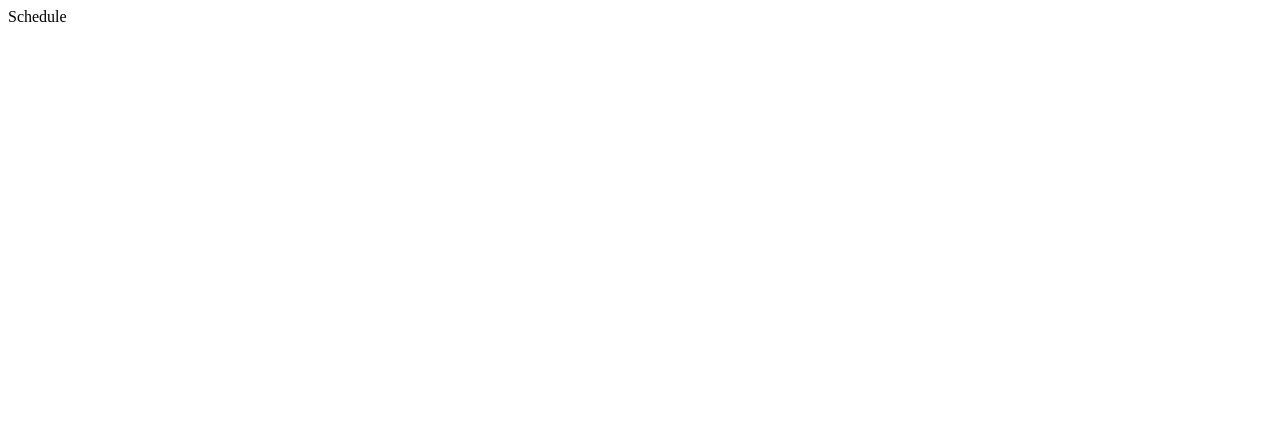
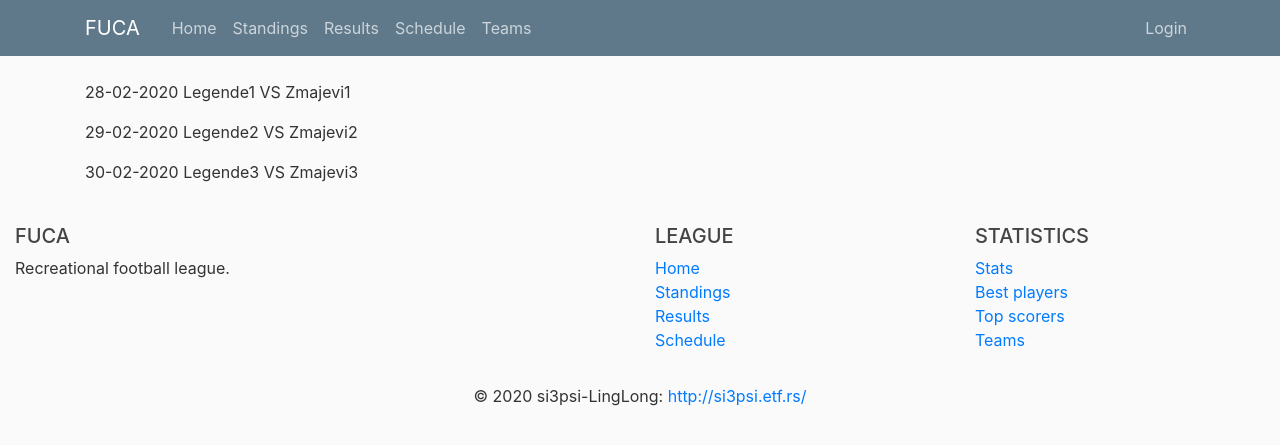
Before and after one commit to urosisakovic/FUCA, a Flask app: page /schedule in a window 1280 px wide. Before the commit the part shown is almost empty. Shown: the top 445 px of the page. Run offline with Flask 2, Linux system fonts and the light colour scheme; some libraries are stand-ins or nearby versions.

Commit message:
Added the simplest schedule.html page with the dummy data

```diff
--- a/src/dummydata.py
+++ b/src/dummydata.py
@@ -46,3 +46,21 @@ results = [
         'team2_goals':  '3'
     }
 ]
+
+schedule = [
+    {
+        'date':     '28-02-2020',
+        'team1':    'Legende1',
+        'team2':    'Zmajevi1'
+    },
+    {
+        'date':     '29-02-2020',
+        'team1':    'Legende2',
+        'team2':    'Zmajevi2'
+    },
+    {
+        'date':     '30-02-2020',
+        'team1':    'Legende3',
+        'team2':    'Zmajevi3'
+    }
+]
--- a/src/main.py
+++ b/src/main.py
@@ -25,7 +25,7 @@ def player():
 
 @app.route("/schedule")
 def schedule():
-    return "Schedule"
+    return render_template('schedule.html', schedule=dummydata.schedule, title='Schedule')
 
 
 @app.route("/login", methods=['GET', 'POST'])
--- a/src/templates/results.html
+++ b/src/templates/results.html
@@ -2,6 +2,6 @@
 
 {% block content %}
     {% for result in results %}
-        <p>{{result.date}} {{result.team1_name}} VS {{result.team2_name}} {{result.team1_goals}} {{result.teams2_goals}}</p>
+        <p>{{ result.date }} {{ result.team1_name }} VS {{ result.team2_name }} {{ result.team1_goals }} {{ result.teams2_goals }}</p>
     {% endfor %}
 {% endblock content %}
--- /dev/null
+++ b/src/templates/schedule.html
@@ -0,0 +1,7 @@
+{% extends 'layout.html' %}
+
+{% block content %}
+    {% for match in schedule %}
+        <p>{{ match.date }} {{ match.team1 }} VS {{ match.team2 }} </p>
+    {% endfor %}
+{% endblock content %}
```
